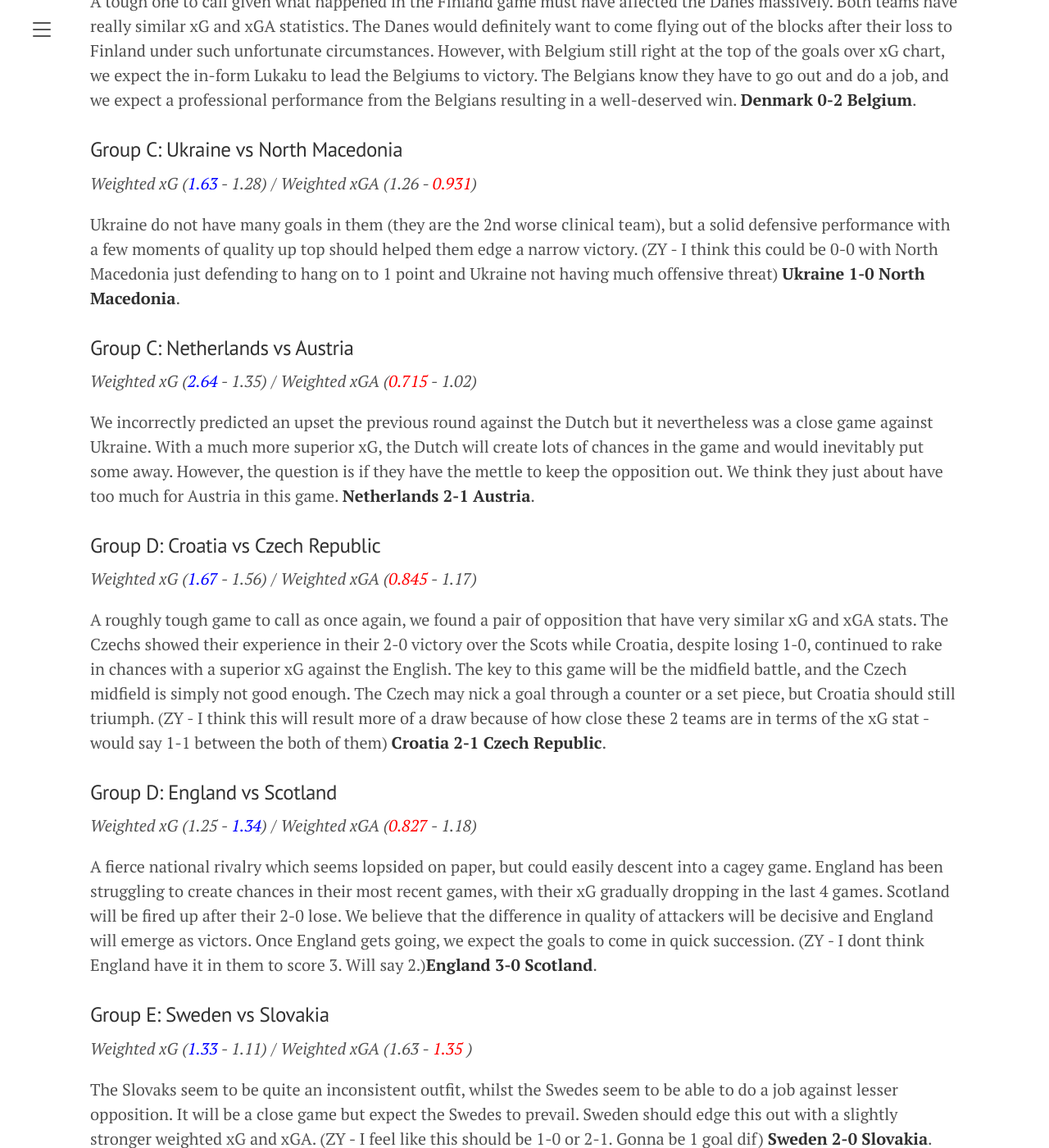
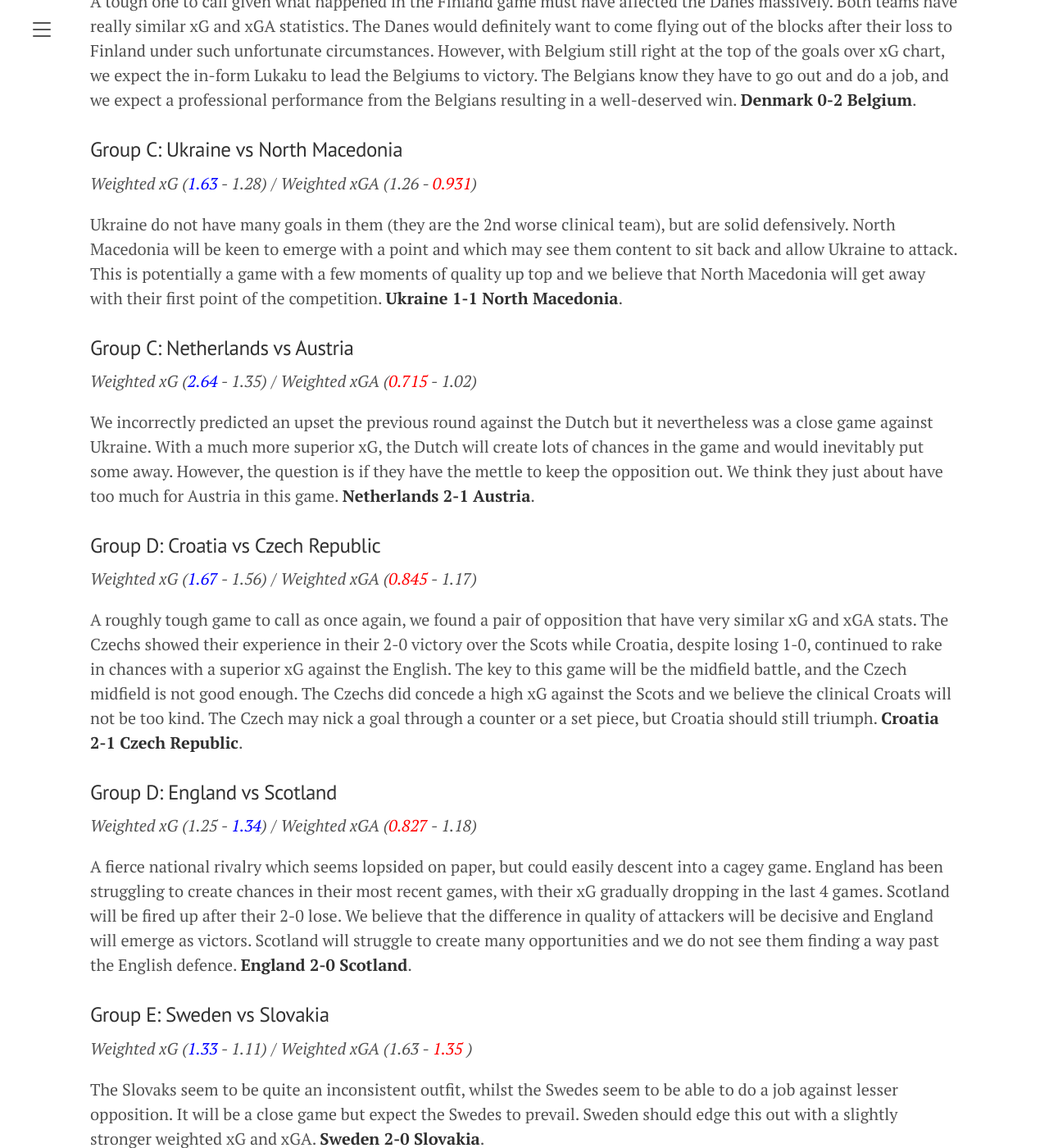
Before and after one commit to chuazy94/zy_blog_2, a Jekyll site: the page built from _posts/2021-06-15-euros-prediction-md2.md, in a window 1280 px wide and 1400 px high, scrolled down 2044 px. Shown: the whole window at 82% size. Built offline with Jekyll 4.4.1, drawn with Linux system fonts in a browser that asks for light colours.

Commit message:
Updated predictions

```diff
--- a/_posts/2021-06-15-euros-prediction-md2.md
+++ b/_posts/2021-06-15-euros-prediction-md2.md
@@ -43,9 +43,8 @@ A tough one to call given what happened in the Finland game must have affected t
 <em>Weighted xG (<span style="color:blue">1.63</span> - 1.28) /
 <em>Weighted xGA (1.26 - <span style="color:red">0.931</span>)
 
-Ukraine do not have many goals in them (they are the 2nd worse clinical team), but a solid defensive performance with a few moments of quality up top should helped them edge a narrow victory.
-(ZY - I think this could be 0-0 with North Macedonia just defending to hang on to 1 point and Ukraine not having much offensive threat)
-**Ukraine 1-0 North Macedonia**.
+Ukraine do not have many goals in them (they are the 2nd worse clinical team), but are solid defensively. North Macedonia will be keen to emerge with a point and which may see them content to sit back and allow Ukraine to attack. This is potentially a game with a few moments of quality up top and we believe that North Macedonia will get away with their first point of the competition.
+**Ukraine 1-1 North Macedonia**.
 
 ### Group C: Netherlands vs Austria
 <em>Weighted xG (<span style="color:blue">2.64</span> - 1.35) /
@@ -57,23 +56,20 @@ We incorrectly predicted an upset the previous round against the Dutch but it ne
 <em>Weighted xG (<span style="color:blue">1.67</span> - 1.56) /
 <em>Weighted xGA (<span style="color:red">0.845</span> - 1.17)
 
-A roughly tough game to call as once again, we found a pair of opposition that have very similar xG and xGA stats. The Czechs showed their experience in their 2-0 victory over the Scots while Croatia, despite losing 1-0, continued to rake in chances with a superior xG against the English. The key to this game will be the midfield battle, and the Czech midfield is simply not good enough. The Czech may nick a goal through a counter or a set piece, but Croatia should still triumph.
-(ZY - I think this will result more of a draw because of how close these 2 teams are in terms of the xG stat - would say 1-1 between the both of them)
+A roughly tough game to call as once again, we found a pair of opposition that have very similar xG and xGA stats. The Czechs showed their experience in their 2-0 victory over the Scots while Croatia, despite losing 1-0, continued to rake in chances with a superior xG against the English. The key to this game will be the midfield battle, and the Czech midfield is not good enough. The Czechs did concede a high xG against the Scots and we believe the clinical Croats will not be too kind. The Czech may nick a goal through a counter or a set piece, but Croatia should still triumph.
  **Croatia 2-1 Czech Republic**.
 
 ### Group D: England vs Scotland
 <em>Weighted xG (1.25 - <span style="color:blue">1.34</span>) /
 <em>Weighted xGA (<span style="color:red">0.827</span> - 1.18)
 
-A fierce national rivalry which seems lopsided on paper, but could easily descent into a cagey game. England has been struggling to create chances in their most recent games, with their xG gradually dropping in the last 4 games. Scotland will be fired up after their 2-0 lose. We believe that the difference in quality of attackers will be decisive and England will emerge as victors. Once England gets going, we expect the goals to come in quick succession.
-(ZY - I dont think England have it in them to score 3. Will say 2.)**England 3-0 Scotland**.
+A fierce national rivalry which seems lopsided on paper, but could easily descent into a cagey game. England has been struggling to create chances in their most recent games, with their xG gradually dropping in the last 4 games. Scotland will be fired up after their 2-0 lose. We believe that the difference in quality of attackers will be decisive and England will emerge as victors. Scotland will struggle to create many opportunities and we do not see them finding a way past the English defence. **England 2-0 Scotland**.
 
 ### Group E: Sweden vs Slovakia
 <em>Weighted xG (<span style="color:blue">1.33</span> - 1.11) /
 <em>Weighted xGA (1.63 - <span style="color:red"> 1.35 </span>)
 
 The Slovaks seem to be quite an inconsistent outfit, whilst the Swedes seem to be able to do a job against lesser opposition. It will be a close game but expect the Swedes to prevail. Sweden should edge this out with a slightly stronger weighted xG and xGA.
-(ZY - I feel like this should be 1-0 or 2-1. Gonna be 1 goal dif)
  **Sweden 2-0 Slovakia**.
 
 ### Group E: Spain vs Poland
```
